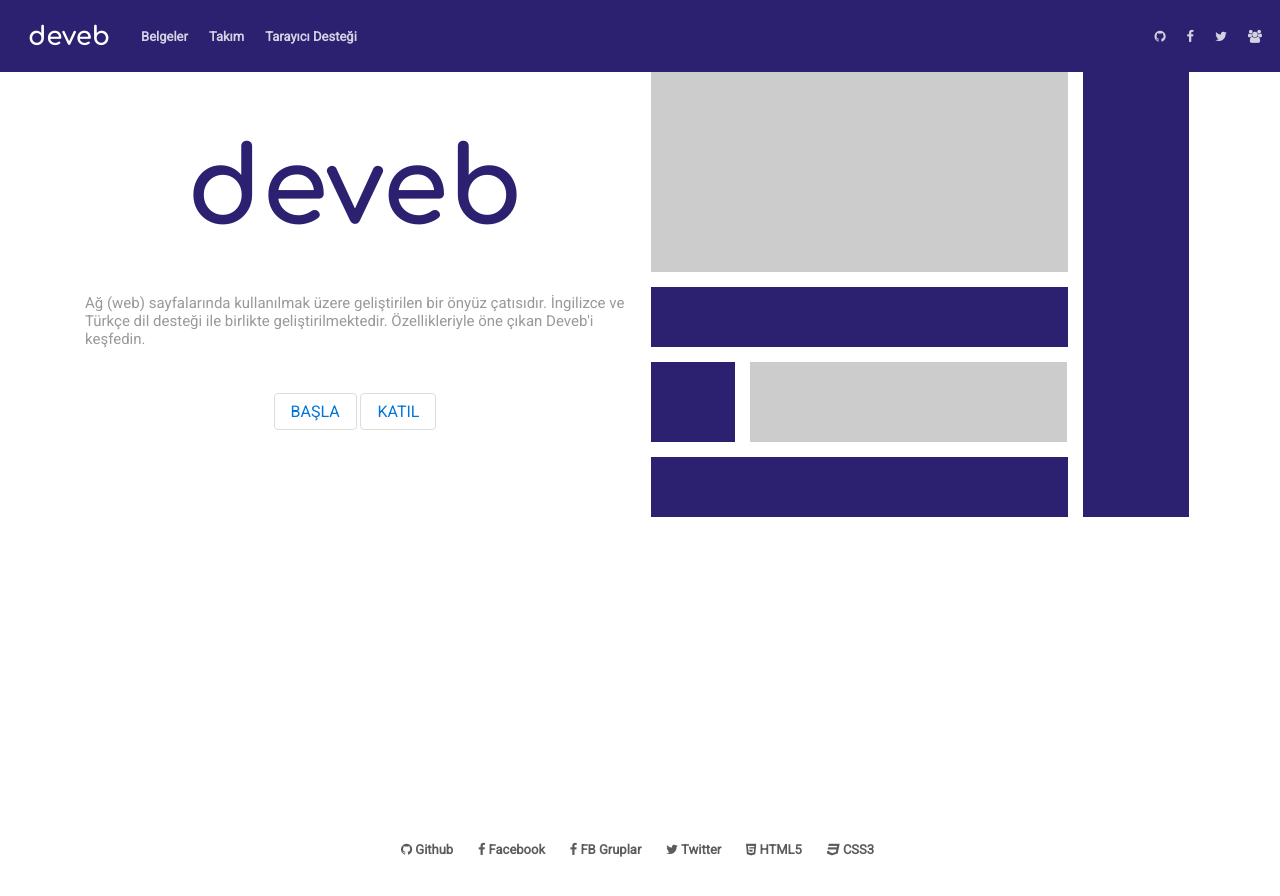
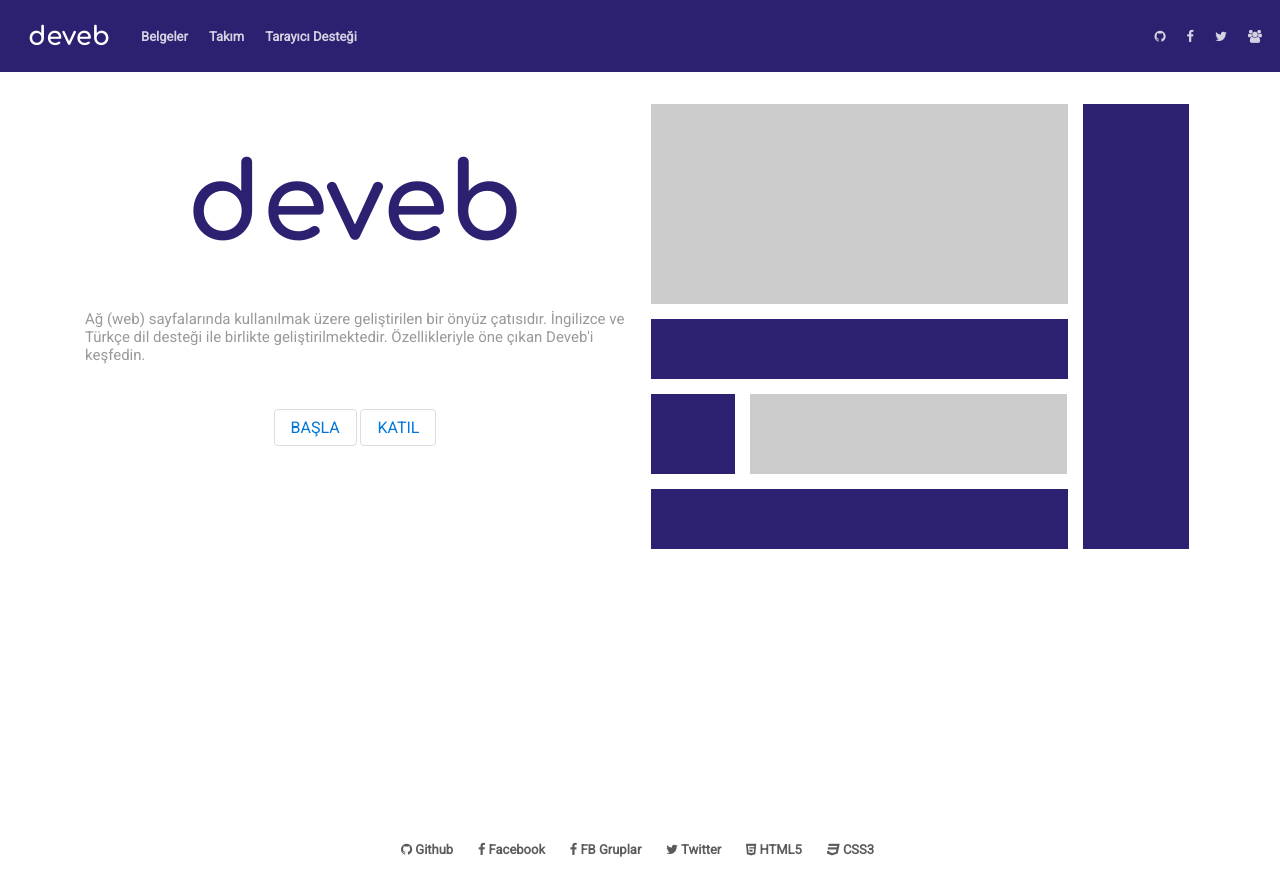
Before and after one commit to data-deveb/data-deveb.github.io, a Jekyll site: the page built from index.html, in a window 1280 px wide. Shown: the top 896 px of the page. Built offline with Jekyll 4.4.1, drawn with Linux system fonts in a browser that asks for light colours.

Commit message:
Güncelleme

```diff
--- a/assets/css/deveb.genel.css
+++ b/assets/css/deveb.genel.css
@@ -286,9 +286,9 @@ ul.liste-temiz li{
 	  to {border-color: transparent;}
 	}
 [data-etki~="havada"]{
-	-webkit-animation: lamba 1s infinite;
-	-moz-animation:    lamba 1s infinite;
-	-ms-animation:     lamba 1s infinite;}
+	-webkit-animation: havada 1s infinite;
+	-moz-animation:    havada 1s infinite;
+	-ms-animation:     havada 1s infinite;}
 
 	@-webkit-keyframes havada {
 		from {padding-top:20px;}
--- a/index.html
+++ b/index.html
@@ -14,7 +14,7 @@ layout: home
       </p>
     </div>
   </div>
-  <div data-gnl="8 uzat" data-ort="4" data-etki="havada">
+  <div data-gnl="8 uzat" data-ort="4" data-etki="havada" class="beri-üst-2">
     <div data-gnl="6" style="padding-left:2%">
         <div data-gnl="8" class="beri-alt-1" style="font-size:500%;background-color:#ccc; height:200px;"></div>
         <div data-gnl="8" class="ap-deveb beri-alt-1" style="height:60px;"></div>
```
